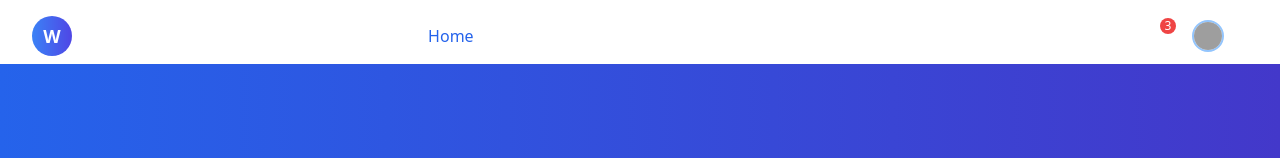
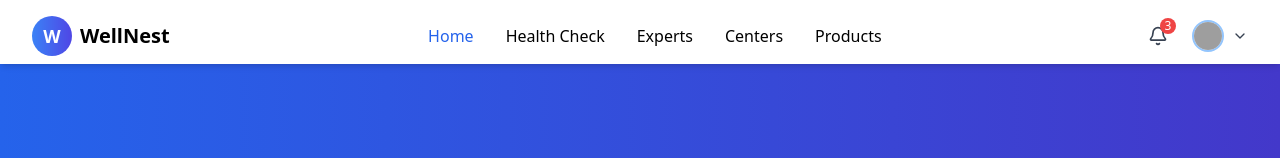
Before and after one commit to devopriyanshu/kernlif, a React (Vite) app: page / in a window 1280 px wide. Shown: the top 158 px of the page. Built offline with nearby package versions, Linux system fonts and the light colour scheme; grey boxes are pictures that could not be loaded.

Commit message:
fixed the header

```diff
--- a/src/App.jsx
+++ b/src/App.jsx
@@ -19,28 +19,37 @@ import WellnessCenterRegistration from "./register/CenterRegistrationPage";
 const App = () => {
   return (
     <BrowserRouter>
+      <div className="min-h-screen flex flex-col">
         <Header />
-      <div className="pt-16">
+        <main className="flex-grow pt-16">
           <Routes>
             <Route path="/" element={<Home />} />
             <Route path="/health-check" element={<MentalHealthTracking />} />
             <Route path="/physical-tracker" element={<PhysicalTracking />} />
             <Route path="/track-meal" element={<MealTracker />} />
             <Route path="/centers" element={<WellnessCenters />} />
-          <Route path="/wellness-center" element={<WellnessCenterDetails />} />
+            <Route
+              path="/wellness-center"
+              element={<WellnessCenterDetails />}
+            />
             <Route path="/experts" element={<WellnessExperts />} />
             <Route path="/expert" element={<WellnessExpertDetails />} />
             <Route path="/profile" element={<Profile />} />
             <Route path="/login" element={<LoginSignup />} />
             <Route path="/dashboard" element={<WellnessDashboard />} />
-          <Route path="/expert_register" element={<ExpertRegistrationPage />} />
+            <Route
+              path="/expert_register"
+              element={<ExpertRegistrationPage />}
+            />
             <Route
               path="/center_register"
               element={<WellnessCenterRegistration />}
             />
           </Routes>
+        </main>
+
+        <Footer />
       </div>
-      <Footer />
     </BrowserRouter>
   );
 };
--- a/src/components/Header.jsx
+++ b/src/components/Header.jsx
@@ -12,7 +12,7 @@ const Header = () => {
   // Handle scroll effect
   useEffect(() => {
     const handleScroll = () => {
-      if (window.scrollY > 10) {
+      if (window.scrollY > 50) {
         setScrolled(true);
       } else {
         setScrolled(false);
@@ -41,9 +41,7 @@ const Header = () => {
 
   return (
     <header
-      className={`fixed top-0 w-full z-50 transition-all duration-300 ${
-        scrolled ? "bg-white shadow-md py-2" : "bg-transparent py-4"
-      }`}
+      className={`fixed top-0 w-full z-50 transition-all duration-300 py-4 h-16 bg-white shadow-md `}
     >
       <div className=" mx-auto px-4 sm:px-6 lg:px-8">
         <div className="flex justify-between items-center">
@@ -52,15 +50,7 @@ const Header = () => {
             <div className="flex items-center justify-center w-10 h-10 rounded-full bg-gradient-to-r from-blue-500 to-indigo-600 text-white font-bold text-lg">
               W
             </div>
-            <span
-              className={`text-xl font-bold ${
-                scrolled || location.pathname !== "/"
-                  ? "text-blue-700"
-                  : "text-white"
-              }`}
-            >
-              WellNest
-            </span>
+            <span className={`text-xl font-bold "text-blue-700`}>WellNest</span>
           </Link>
 
           {/* Desktop Navigation */}
@@ -74,7 +64,7 @@ const Header = () => {
                     ? "text-blue-600"
                     : scrolled || location.pathname !== "/"
                     ? "text-gray-700 hover:text-blue-600"
-                    : "text-white hover:text-blue-200"
+                    : "text-black hover:text-blue-200"
                 }`}
               >
                 {link.name}
@@ -91,11 +81,7 @@ const Header = () => {
                   setNotificationsOpen(!notificationsOpen);
                   setProfileOpen(false);
                 }}
-                className={`p-2 rounded-full hover:bg-gray-100 transition-colors relative ${
-                  scrolled || location.pathname !== "/"
-                    ? "text-gray-700"
-                    : "text-white"
-                }`}
+                className={`p-2 rounded-full hover:bg-gray-100 transition-colors relative text-gray-700`}
               >
                 <Bell size={20} />
                 <span className="absolute top-0 right-0 w-4 h-4 bg-red-500 rounded-full text-white text-xs flex items-center justify-center">
@@ -152,11 +138,7 @@ const Header = () => {
                 />
                 <ChevronDown
                   size={16}
-                  className={`transition-colors ${
-                    scrolled || location.pathname !== "/"
-                      ? "text-gray-700"
-                      : "text-white"
-                  }`}
+                  className={`transition-colors text-gray-700`}
                 />
               </button>
 
--- /dev/null
+++ b/src/utils/AutoScrolCarousel.jsx
@@ -0,0 +1,78 @@
+import React, { useEffect, useRef } from "react";
+
+const AutoScrollCarousel = ({
+  items,
+  renderItem,
+  speed = 1,
+  cardWidth = 300, // Default card width
+  gap = 24, // Default gap between cards
+  pauseOnHover = true,
+}) => {
+  const containerRef = useRef(null);
+  const contentRef = useRef(null);
+  const [isPaused, setIsPaused] = React.useState(false);
+
+  useEffect(() => {
+    if (!containerRef.current || !contentRef.current) return;
+
+    const container = containerRef.current;
+    const content = contentRef.current;
+    let animationId;
+    let scrollPosition = 0;
+    const scrollSpeed = speed * 0.5;
+
+    // Set initial scroll position
+    container.scrollLeft = 0;
+
+    const scroll = () => {
+      if (isPaused) {
+        animationId = requestAnimationFrame(scroll);
+        return;
+      }
+
+      scrollPosition += scrollSpeed;
+
+      // Reset to start when reaching halfway (seamless loop)
+      if (scrollPosition >= content.scrollWidth / 2) {
+        scrollPosition = 0;
+        container.scrollLeft = 0;
+      } else {
+        container.scrollLeft = scrollPosition;
+      }
+
+      animationId = requestAnimationFrame(scroll);
+    };
+
+    animationId = requestAnimationFrame(scroll);
+
+    return () => {
+      cancelAnimationFrame(animationId);
+    };
+  }, [speed, isPaused]);
+
+  // Duplicate items for seamless looping
+  const duplicatedItems = [...items, ...items];
+
+  return (
+    <div
+      ref={containerRef}
+      className="w-full overflow-hidden relative"
+      onMouseEnter={() => pauseOnHover && setIsPaused(true)}
+      onMouseLeave={() => pauseOnHover && setIsPaused(false)}
+    >
+      <div ref={contentRef} className="flex w-max" style={{ gap: `${gap}px` }}>
+        {duplicatedItems.map((item, index) => (
+          <div
+            key={`${item.id}-${index}`}
+            className="flex-shrink-0"
+            style={{ width: `${cardWidth}px` }}
+          >
+            {renderItem(item)}
+          </div>
+        ))}
+      </div>
+    </div>
+  );
+};
+
+export default AutoScrollCarousel;
```
Lines whose indentation alone changed are shown as unchanged.
